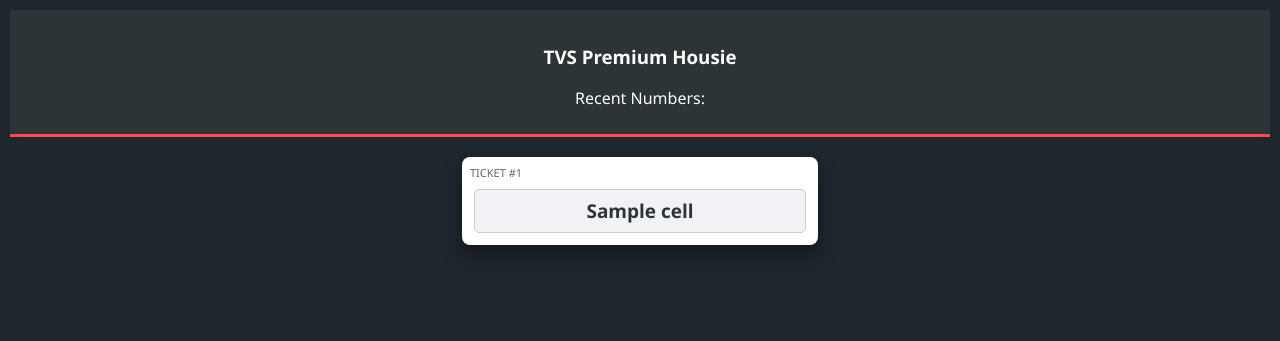
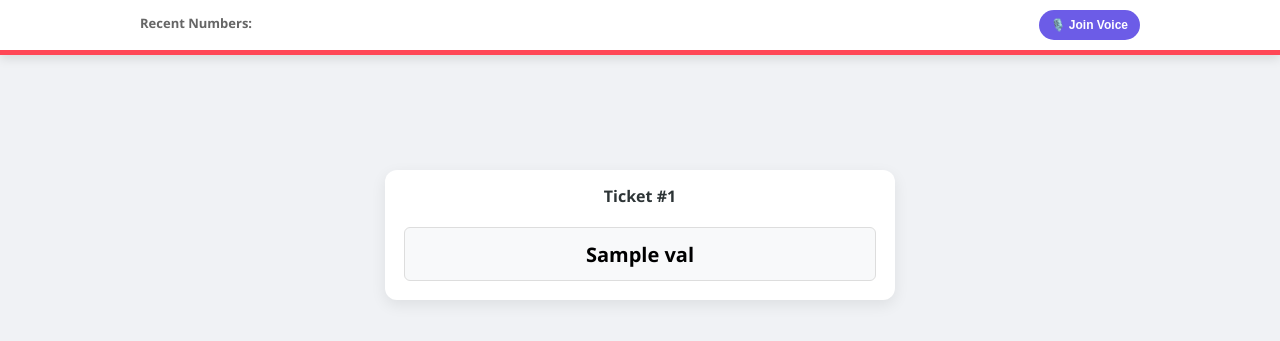
Before and after one commit to ramu265/TVS-GAME, a Flask app: template Ramu/templates/user_ticket.html in a window 1280 px wide. Shown: the top 341 px of the page. Run offline with Flask 3, Linux system fonts and the light colour scheme; the template is opened without the code that fills it: most values are stand-ins (such as "Sample title", 1, 10 or a date in 2020); some libraries are stand-ins or nearby versions.

Commit message:
Refactor user_ticket.html for improved layout and audio

```diff
--- a/Ramu/templates/user_ticket.html
+++ b/Ramu/templates/user_ticket.html
@@ -4,70 +4,110 @@
     <meta charset="UTF-8">
     <meta name="viewport" content="width=device-width, initial-scale=1.0">
     <title>TVS Housie - Live Game</title>
+    <script src="https://unpkg.com/peerjs@1.5.2/dist/peerjs.min.js"></script>
     <style>
         :root {
             --admin-yellow: #fff200;
             --user-pink: #ff4757;
             --wrong-blue: #3498db;
-            --bg-dark: #1e272e;
+            --bg-dark: #f0f2f5;
         }
-        body { font-family: 'Segoe UI', sans-serif; background: var(--bg-dark); color: white; text-align: center; margin: 0; padding: 10px; }
+        body { font-family: 'Segoe UI', Arial, sans-serif; text-align: center; background: var(--bg-dark); margin: 0; padding: 0; }
 
-        .header { background: #2d3436; padding: 15px; position: sticky; top: 0; z-index: 100; border-bottom: 3px solid var(--user-pink); }
-
-        .ticket-container { display: flex; flex-direction: column; gap: 25px; align-items: center; margin-top: 20px; }
-
-        .ticket { background: white; border-radius: 8px; padding: 8px; width: 340px; box-shadow: 0 10px 20px rgba(0,0,0,0.4); }
-
-        table { width: 100%; border-collapse: separate; border-spacing: 4px; }
-
-        td {
-            width: 35px; height: 40px; border-radius: 5px; border: 1px solid #ccc;
-            text-align: center; font-weight: bold; font-size: 19px; color: #2d3436;
-            cursor: pointer; position: relative; transition: 0.3s; background: #f1f2f6;
+        /* 📌 STICKY HEADER */
+        .sticky-header {
+            position: fixed; top: 0; width: 100%; background: white;
+            z-index: 1000; box-shadow: 0 4px 10px rgba(0,0,0,0.1);
+            border-bottom: 5px solid var(--user-pink);
         }
 
-        .empty { background-color: #dfe4ea; border: none; cursor: default; }
-
-        /* 🟡 Admin Announced (Automatic) */
-        .is-called-by-admin { background-color: var(--admin-yellow) !important; animation: highlight 1s infinite alternate; }
-
-        /* 💗 User Clicked Correct (Pink + Heart) */
-        .user-correct { background-color: var(--user-pink) !important; color: white !important; }
-        .user-correct::before {
-            content: '❤️'; position: absolute; top: -2px; right: -2px; font-size: 12px;
+        .header-content {
+            display: flex; justify-content: space-between; align-items: center;
+            padding: 10px 15px; max-width: 1000px; margin: 0 auto;
         }
 
-        /* 🔵 User Clicked Wrong (Blue/Red) */
-        .user-wrong { background-color: var(--wrong-blue) !important; color: white !important; border: 2px solid #c0392b; }
+        .h-dot {
+            display: inline-block; background: var(--user-pink); color: white;
+            width: 30px; height: 30px; border-radius: 50%; line-height: 30px;
+            margin: 2px; font-weight: bold; font-size: 14px;
+        }
 
-        @keyframes highlight { from { transform: scale(1); } to { transform: scale(1.05); } }
+        /* 🎙️ AUDIO CONTROLS */
+        .btn-audio {
+            background: #6c5ce7; color: white; border: none;
+            padding: 8px 12px; border-radius: 20px; font-weight: bold;
+            cursor: pointer; font-size: 12px; transition: 0.3s;
+        }
 
-        .recent-numbers { display: flex; justify-content: center; gap: 8px; margin-top: 10px; }
-        .num-dot { background: var(--user-pink); color: white; width: 30px; height: 30px; border-radius: 50%; line-height: 30px; font-weight: bold; }
+        /* 🎟️ TICKET SECTION */
+        .ticket-container { margin-top: 140px; padding: 15px; }
+        .ticket-wrapper {
+            background: #fff; margin: 15px auto; max-width: 480px;
+            padding: 15px; border-radius: 12px; box-shadow: 0 5px 15px rgba(0,0,0,0.08);
+        }
+
+        table { width: 100%; border-collapse: separate; border-spacing: 4px; table-layout: fixed; }
+        td {
+            border: 1px solid #ddd; height: 50px; font-weight: bold; font-size: 20px;
+            position: relative; cursor: pointer; user-select: none; border-radius: 6px;
+            background: #f8f9fa; transition: 0.2s;
+        }
+
+        .empty { background: #2d3436; color: #636e72; font-size: 12px; cursor: default; border: none; }
+
+        /* ✨ 1. AUTO-YELLOW (Admin Announced) ✨ */
+        .auto-yellow { background-color: var(--admin-yellow) !important; color: #000 !important; }
+
+        /* 💗 2. PINK + HEART (User Correct Double Click) 💗 */
+        .marked-correct { background-color: var(--user-pink) !important; color: white !important; }
+        .marked-correct::after {
+            content: '❤️'; position: absolute; top: 2px; right: 2px;
+            font-size: 14px;
+        }
+
+        /* 🔵 3. BLUE/RED (User Wrong Double Click) 🔵 */
+        .marked-wrong {
+            background-color: var(--wrong-blue) !important; color: white !important;
+            border: 2px solid #c0392b !important;
+        }
+
+        @media (max-width: 400px) {
+            .header-content { flex-direction: column; gap: 10px; }
+            .ticket-container { margin-top: 180px; }
+        }
     </style>
 </head>
 <body>
 
-    <div class="header">
-        <h3>TVS Premium Housie</h3>
-        <div id="live-status">Recent Numbers:</div>
-        <div class="recent-numbers" id="numbers-strip"></div>
+    <div class="sticky-header">
+        <div class="header-content">
+            <div class="recent-box">
+                <p style="margin: 0 0 5px 0; font-size: 13px; color: #666; font-weight: bold;">Recent Numbers:</p>
+                <div id="live-h"></div>
+            </div>
+
+            <div class="audio-controls">
+                <button id="voice-toggle" class="btn-audio" onclick="toggleUserAudio()">🎙️ Join Voice</button>
+                <audio id="remote-audio" autoplay></audio>
+            </div>
+        </div>
     </div>
 
     <div class="ticket-container">
         {% for ticket in tickets %}
-        <div class="ticket">
-            <div style="color: #666; font-size: 11px; text-align: left; margin-bottom: 5px;">TICKET #{{ loop.index }}</div>
+        <div class="ticket-wrapper">
+            <h3 style="margin-top: 0; font-size: 16px; color: #2d3436;">Ticket #{{ loop.index }}</h3>
             <table>
                 {% for row in ticket %}
                 <tr>
-                    {% for cell in row %}
-                    <td class="{% if cell == 0 %}empty{% endif %}"
-                        data-number="{{ cell }}"
-                        ondblclick="handleUserMark(this)">
-                        {% if cell != 0 %}{{ cell }}{% endif %}
-                    </td>
+                    {% for val in row %}
+                        {% if val != 0 %}
+                            <td class="num-cell" data-value="{{ val }}" ondblclick="handleUserMark(this)">
+                                {{ val }}
+                            </td>
+                        {% else %}
+                            <td class="empty">TVS</td>
+                        {% endif %}
                     {% endfor %}
                 </tr>
                 {% endfor %}
@@ -78,49 +118,74 @@
 
     <script>
         let adminCalledNumbers = [];
+        const ADMIN_VOICE_ID = "{{ voice_id }}";
+        let userPeer;
 
-        // అడ్మిన్ చెప్పిన నంబర్ల అప్‌డేట్ కోసం
-        function fetchGameUpdates() {
+        // --- 🎤 ఆడియో లాజిక్ ---
+        function toggleUserAudio() {
+            const btn = document.getElementById('voice-toggle');
+            const audioBox = document.getElementById('remote-audio');
+
+            if (btn.innerText.includes("Join")) {
+                userPeer = new Peer();
+                userPeer.on('open', () => {
+                    const call = userPeer.call(ADMIN_VOICE_ID, null);
+                    call.on('stream', stream => {
+                        audioBox.srcObject = stream;
+                        btn.innerText = "🛑 Leave";
+                        btn.style.background = "#2d3436";
+                    });
+                });
+            } else {
+                if (userPeer) userPeer.destroy();
+                btn.innerText = "🎙️ Join Voice";
+                btn.style.background = "#6c5ce7";
+                audioBox.srcObject = null;
+            }
+        }
+
+        // --- 👆 డబుల్ క్లిక్ లాజిక్ (Correct vs Wrong) ---
+        function handleUserMark(element) {
+            let val = parseInt(element.getAttribute('data-value'));
+
+            if (adminCalledNumbers.includes(val)) {
+                // సరైన నంబర్ అయితే -> Pink + Heart
+                element.classList.remove('auto-yellow');
+                element.classList.toggle('marked-correct');
+            } else {
+                // తప్పు నంబర్ అయితే -> Blue
+                element.classList.toggle('marked-wrong');
+            }
+        }
+
+        // --- 🔄 ఆటోమేటిక్ అప్‌డేట్స్ ---
+        function fetchUpdates() {
             fetch('/get_updates').then(res => res.json()).then(data => {
-                adminCalledNumbers = data.called;
+                if(data.called) {
+                    adminCalledNumbers = data.called;
 
-                // టాప్ స్ట్రిప్ అప్‌డేట్
-                let stripHtml = "";
-                adminCalledNumbers.slice(-5).reverse().forEach(n => {
-                    stripHtml += `<span class="num-dot">${n}</span>`;
-                });
-                document.getElementById('numbers-strip').innerHTML = stripHtml;
+                    // 1. టాప్ బార్ లో రీసెంట్ నంబర్లు
+                    let html = "";
+                    adminCalledNumbers.slice().reverse().slice(0, 8).forEach(n => {
+                        html += `<span class="h-dot">${n}</span>`;
+                    });
+                    document.getElementById('live-h').innerHTML = html;
 
-                // టిక్కెట్ గడులను ఆటోమేటిక్ గా Yellow చేయడం
-                document.querySelectorAll('td').forEach(td => {
-                    let num = parseInt(td.getAttribute('data-number'));
-                    if (num > 0 && adminCalledNumbers.includes(num)) {
-                        // కేవలం యూజర్ మార్క్ చేయని వాటినే Yellow చేస్తుంది
-                        if (!td.classList.contains('user-correct')) {
-                            td.classList.add('is-called-by-admin');
+                    // 2. ✨ ఆటోమేటిక్ ఎల్లో మార్కింగ్ ✨
+                    document.querySelectorAll('.num-cell').forEach(cell => {
+                        let cellVal = parseInt(cell.getAttribute('data-value'));
+                        if (adminCalledNumbers.includes(cellVal)) {
+                            // యూజర్ ఇంకా మార్క్ చేయకపోతేనే Yellow చూపిస్తుంది
+                            if (!cell.classList.contains('marked-correct')) {
+                                cell.classList.add('auto-yellow');
+                            }
                         }
-                    }
-                });
+                    });
+                }
             });
         }
 
-        // యూజర్ డబుల్ క్లిక్ చేసినప్పుడు
-        function handleUserMark(el) {
-            let num = parseInt(el.getAttribute('data-number'));
-            if (!num || num === 0) return;
-
-            if (adminCalledNumbers.includes(num)) {
-                // అడ్మిన్ చెప్పిన నంబర్ అయితే -> Pink + Heart
-                el.classList.remove('is-called-by-admin');
-                el.classList.toggle('user-correct');
-            } else {
-                // అడ్మిన్ చెప్పని నంబర్ అయితే -> Blue
-                el.classList.toggle('user-wrong');
-            }
-        }
-
-        // ప్రతి 3 సెకన్లకు ఒకసారి చెక్ చేస్తుంది
-        setInterval(fetchGameUpdates, 3000);
+        setInterval(fetchUpdates, 3000);
     </script>
 </body>
 </html>
```
